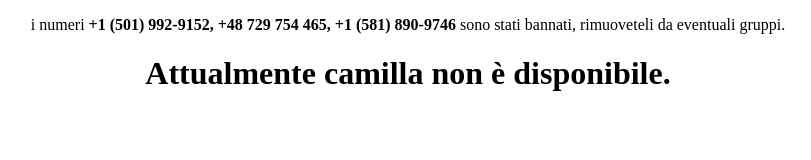
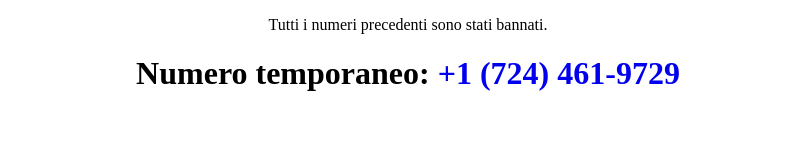
Before and after one commit to cwke/camillsbot-web, a plain HTML site: page index.html in a window 1280 px wide. Shown: the whole page, without its empty margins (232-1043 px from the left). Drawn offline with Linux system fonts and the light colour scheme.

Commit message:
Update new number

```diff
--- a/index.html
+++ b/index.html
@@ -18,8 +18,7 @@
     </style>
 </head>
 <body>
-    <p>i numeri <strong>+1 (501) 992-9152, +48 729 754 465, +1 (581) 890-9746</strong> sono stati bannati, rimuoveteli da eventuali gruppi.</p>
-    <h1>Attualmente camilla non è disponibile.
-    </h1>
+    <p>Tutti i numeri precedenti sono stati bannati.</p>
+    <h1>Numero temporaneo: <a href="https://api.whatsapp.com/send?phone=+17244619729&text=%26help">+1 (724) 461-9729</a></h1>
 </body>
 </html>
```
